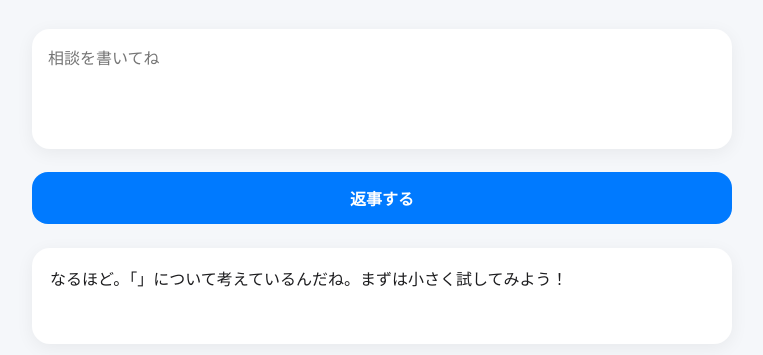
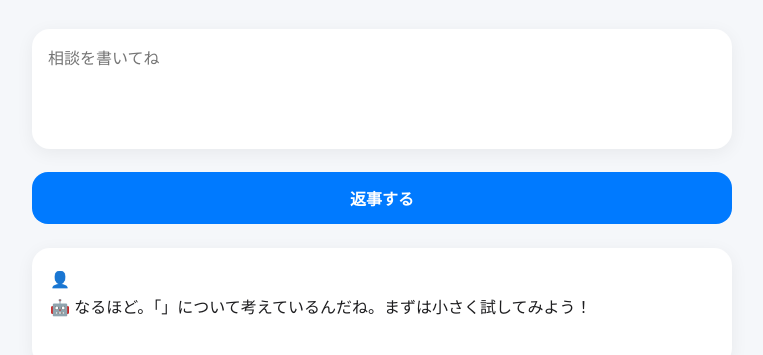
Before and after one commit to hikari-dev-00/ai-playground, a plain HTML site: page index.html in a window 1280 px wide. Both pictures are taken after a click on the button "返事する". Shown: the part 189-544 px from the top of the page, without its empty margins (258-1021 px from the left). Drawn offline with Linux system fonts and the light colour scheme.

Commit message:
Add chat history and clear input

```diff
--- a/script.js
+++ b/script.js
@@ -19,5 +19,10 @@ button.addEventListener("click", () => {
     reply = `なるほど。「${text}」について考えているんだね。まずは小さく試してみよう！`;
   }
 
-  output.textContent = reply;
+  output.textContent +=
+    "👤 " + text +
+    "\n🤖 " + reply +
+    "\n\n";
+
+  input.value = "";
 });
--- a/style.css
+++ b/style.css
@@ -21,7 +21,7 @@ textarea {
   border: none;
   border-radius: 18px;
   background: white;
-  box-shadow: 0 4px 18px rgba(0,0,0,0.06);
+  box-shadow: 0 4px 18px rgba(0, 0, 0, 0.06);
   box-sizing: border-box;
   font-size: 16px;
   resize: none;
@@ -29,7 +29,7 @@ textarea {
 }
 
 textarea:focus {
-  box-shadow: 0 0 0 3px rgba(0,122,255,0.2);
+  box-shadow: 0 0 0 3px rgba(0, 122, 255, 0.2);
 }
 
 button {
@@ -56,9 +56,10 @@ button:hover {
   padding: 18px;
   border-radius: 18px;
   background: white;
-  box-shadow: 0 4px 18px rgba(0,0,0,0.06);
+  box-shadow: 0 4px 18px rgba(0, 0, 0, 0.06);
   min-height: 60px;
   line-height: 1.7;
+  white-space: pre-line;
 }
 
 p {
```
